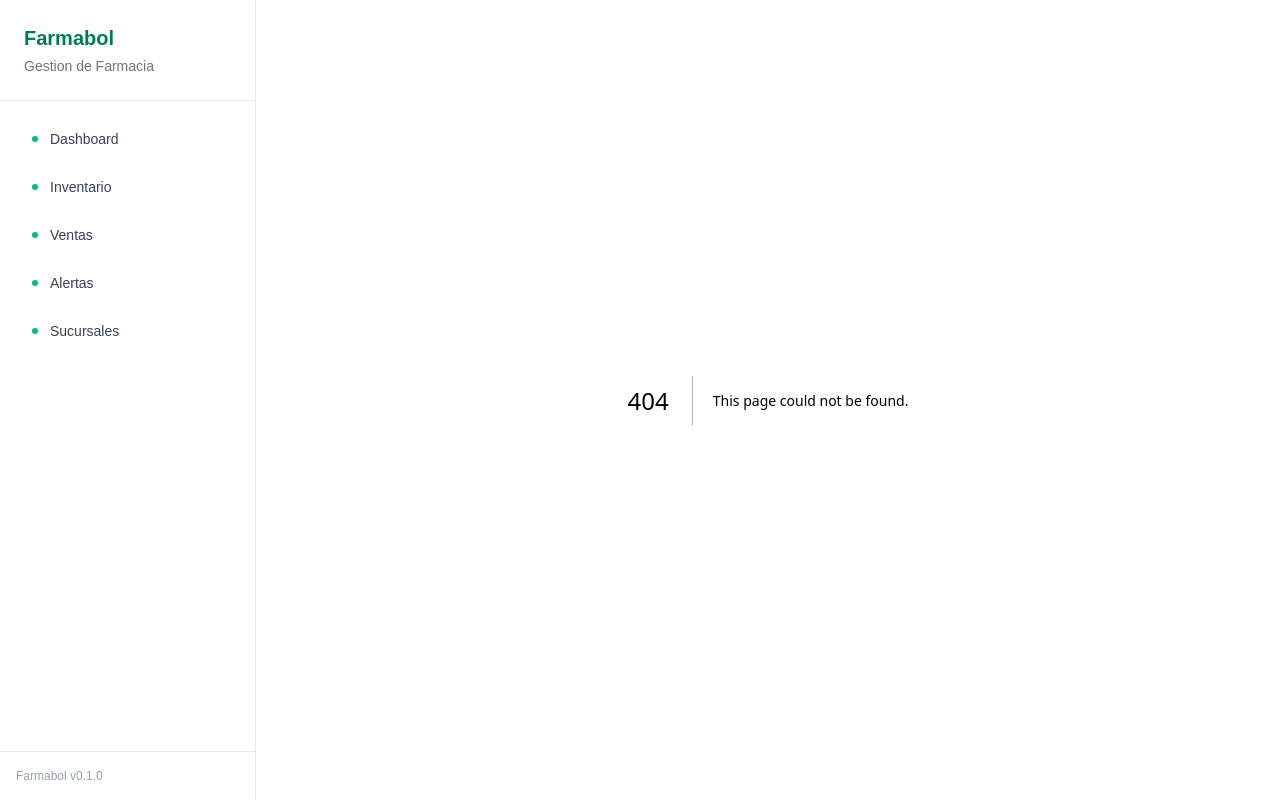
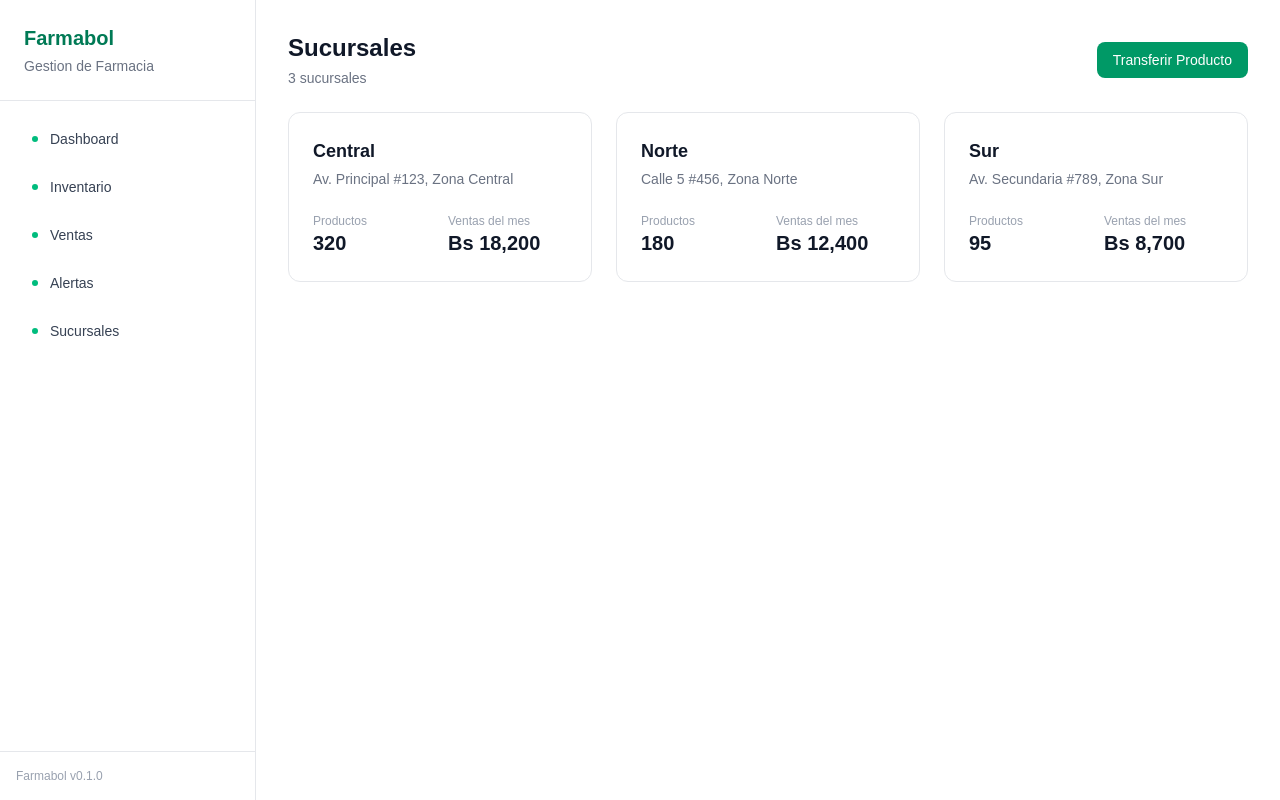
Before and after one commit to Aldoffacha/evGrupal, a Next.js app: page /sucursales in a window 1280 px wide. Before the commit this address had no page. Built offline with nearby package versions, Linux system fonts and the light colour scheme.

Commit message:
feat: agregar pagina de sucursales y transferencia de productos

```diff
--- /dev/null
+++ b/src/app/sucursales/page.tsx
@@ -0,0 +1,45 @@
+import Link from "next/link";
+
+const sucursales = [
+  { id: "s1", nombre: "Central", direccion: "Av. Principal #123, Zona Central", productos: 320, ventasMes: 18200 },
+  { id: "s2", nombre: "Norte", direccion: "Calle 5 #456, Zona Norte", productos: 180, ventasMes: 12400 },
+  { id: "s3", nombre: "Sur", direccion: "Av. Secundaria #789, Zona Sur", productos: 95, ventasMes: 8700 },
+]
+
+export default function SucursalesPage() {
+  return (
+    <div className="p-8">
+      <div className="flex items-center justify-between mb-6">
+        <div>
+          <h1 className="text-2xl font-bold text-gray-900">Sucursales</h1>
+          <p className="text-sm text-gray-500 mt-1">{sucursales.length} sucursales</p>
+        </div>
+        <Link
+          href="/sucursales/transferir"
+          className="inline-flex items-center px-4 py-2 bg-emerald-600 text-white text-sm font-medium rounded-lg hover:bg-emerald-700 transition-colors"
+        >
+          Transferir Producto
+        </Link>
+      </div>
+
+      <div className="grid grid-cols-1 lg:grid-cols-3 gap-6">
+        {sucursales.map((s) => (
+          <div key={s.id} className="bg-white rounded-xl border border-gray-200 p-6">
+            <h2 className="text-lg font-semibold text-gray-900">{s.nombre}</h2>
+            <p className="text-sm text-gray-500 mt-1">{s.direccion}</p>
+            <div className="mt-6 grid grid-cols-2 gap-4">
+              <div>
+                <p className="text-xs text-gray-400">Productos</p>
+                <p className="text-xl font-bold text-gray-900">{s.productos}</p>
+              </div>
+              <div>
+                <p className="text-xs text-gray-400">Ventas del mes</p>
+                <p className="text-xl font-bold text-gray-900">Bs {s.ventasMes.toLocaleString()}</p>
+              </div>
+            </div>
+          </div>
+        ))}
+      </div>
+    </div>
+  )
+}
--- /dev/null
+++ b/src/app/sucursales/transferir/page.tsx
@@ -0,0 +1,11 @@
+import { FormTransferencia } from "@/components/forms/FormTransferencia";
+
+export default function TransferirPage() {
+  return (
+    <div className="p-8 max-w-2xl mx-auto">
+      <h1 className="text-2xl font-bold text-gray-900 mb-1">Transferir Producto</h1>
+      <p className="text-sm text-gray-500 mb-8">Transfiere stock entre sucursales</p>
+      <FormTransferencia />
+    </div>
+  )
+}
```
